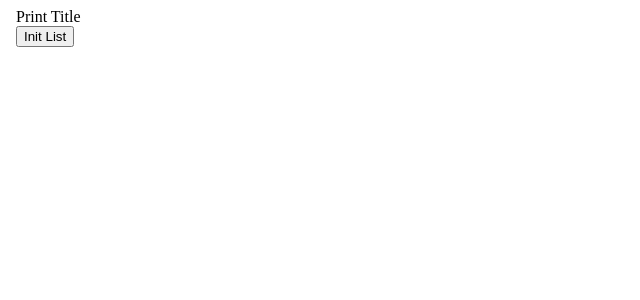
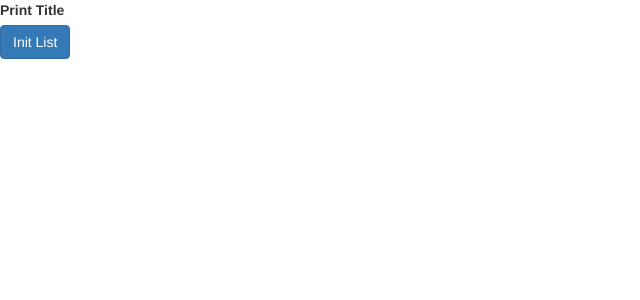
Before and after one commit to Kingdo7/Entreprise, an Angular app: page / in a window 1280 px wide. Shown: the top 300 px of the page, without its empty margins (0-640 px from the left). Built offline with nearby package versions, Linux system fonts and the light colour scheme.

Commit message:
Before merge Killian

```diff
--- a/angular.json
+++ b/angular.json
@@ -24,7 +24,8 @@
               "src/assets"
             ],
             "styles": [
-              "src/styles.css"
+              "src/styles.css",
+              "../node_modules/bootstrap/dist/css/bootstrap.min.css"
             ],
             "scripts": []
           },
--- a/package.json
+++ b/package.json
@@ -19,6 +19,7 @@
     "@angular/platform-browser": "~9.1.3",
     "@angular/platform-browser-dynamic": "~9.1.3",
     "@angular/router": "~9.1.3",
+    "bootstrap": "^3.4.1",
     "rxjs": "~6.5.4",
     "tslib": "^1.10.0",
     "zone.js": "~0.10.2"
--- a/src/app/app.component.html
+++ b/src/app/app.component.html
@@ -7,9 +7,11 @@
   <body>
     <label>Print Title</label>
     <br />
-    <button (click)="ExecuteWs()">Init List</button>
+    <button type="button" class="btn btn-primary" (click)="ExecuteWs()">Init List</button>
     <div>
-      <p *ngFor="let post of posts">Element : {{ post.name }}</p>
+      <p *ngFor="let post of posts">
+        <link href="">Element : {{ post.name }}
+      </p>
     </div>
   </body>
 </html>
```
Also changed, not shown: 1 other file (tests, documents, lock files or other folders).
